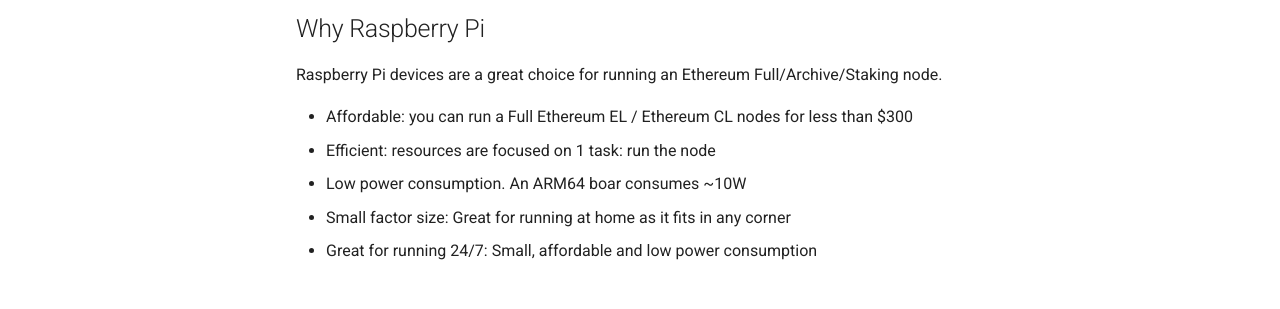
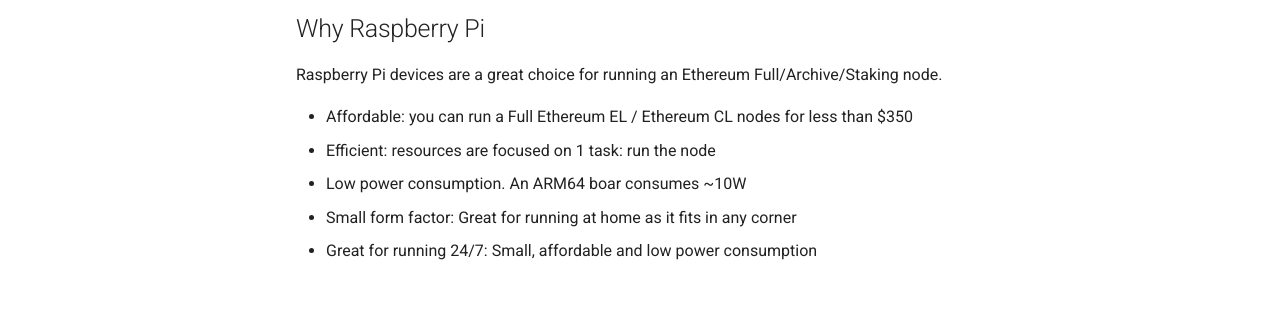
Before and after one commit to Web3-Pi/setup-guide, an MkDocs documentation site: the page built from docs/index.md, in a window 1280 px wide and 1305 px high. Shown: the part 525-834 px from the top of the window. Built offline with MkDocs 1.6.1 and Material for MkDocs 9.7.7, drawn with Linux system fonts in a browser that asks for light colours; comment, search, counter and statistics services are not loaded.

Commit message:
docs update

```diff
--- a/docs/index.md
+++ b/docs/index.md
@@ -15,10 +15,10 @@
 
 Raspberry Pi devices are a great choice for running an Ethereum Full/Archive/Staking node.
 
-- Affordable: you can run a Full Ethereum EL / Ethereum CL nodes for less than $300
+- Affordable: you can run a Full Ethereum EL / Ethereum CL nodes for less than $350
 - Efficient: resources are focused on 1 task: run the node
 - Low power consumption. An ARM64 boar consumes ~10W
-- Small factor size: Great for running at home as it fits in any corner
+- Small form factor: Great for running at home as it fits in any corner
 - Great for running 24/7: Small, affordable and low power consumption
 
 ## Why Web3 Pi Images
```
Also changed, not shown: docs/downloads.md (+1 -1 lines).
